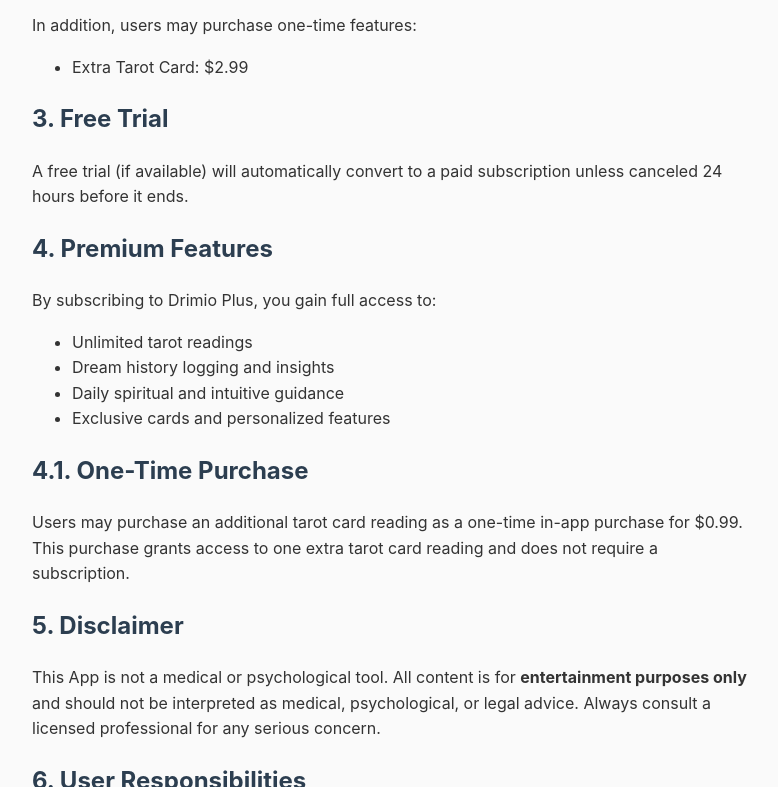
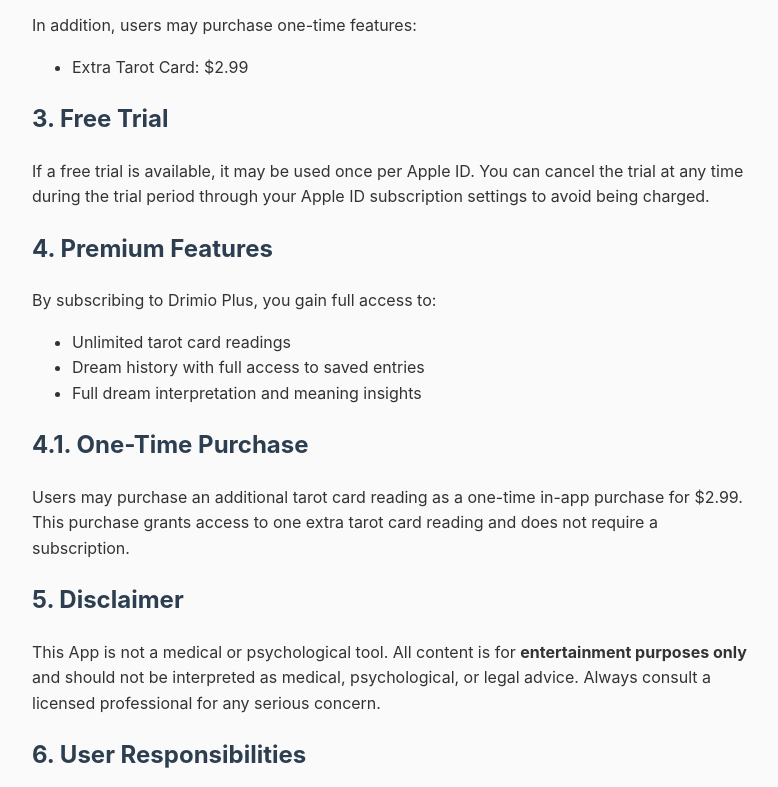
Before and after one commit to fleiron/Drimio-Terms, a plain HTML site: page index.html in a window 1280 px wide. Shown: the part 654-1441 px from the top of the page, without its empty margins (248-1026 px from the left). Drawn offline with Linux system fonts and the light colour scheme.

Commit message:
Update index.html

```diff
--- a/index.html
+++ b/index.html
@@ -46,19 +46,18 @@
   </ul>
 
   <h2>3. Free Trial</h2>
-  <p>A free trial (if available) will automatically convert to a paid subscription unless canceled 24 hours before it ends.</p>
+  <p>If a free trial is available, it may be used once per Apple ID. You can cancel the trial at any time during the trial period through your Apple ID subscription settings to avoid being charged.</p>
 
   <h2>4. Premium Features</h2>
   <p>By subscribing to Drimio Plus, you gain full access to:</p>
   <ul>
-    <li>Unlimited tarot readings</li>
-    <li>Dream history logging and insights</li>
-    <li>Daily spiritual and intuitive guidance</li>
-    <li>Exclusive cards and personalized features</li>
+    <li>Unlimited tarot card readings</li>
+    <li>Dream history with full access to saved entries</li>
+    <li>Full dream interpretation and meaning insights</li>
   </ul>
 
   <h2>4.1. One-Time Purchase</h2>
-  <p>Users may purchase an additional tarot card reading as a one-time in-app purchase for $0.99. This purchase grants access to one extra tarot card reading and does not require a subscription.</p>
+  <p>Users may purchase an additional tarot card reading as a one-time in-app purchase for $2.99. This purchase grants access to one extra tarot card reading and does not require a subscription.</p>
 
   <h2>5. Disclaimer</h2>
   <p>This App is not a medical or psychological tool. All content is for <strong>entertainment purposes only</strong> and should not be interpreted as medical, psychological, or legal advice. Always consult a licensed professional for any serious concern.</p>
```
